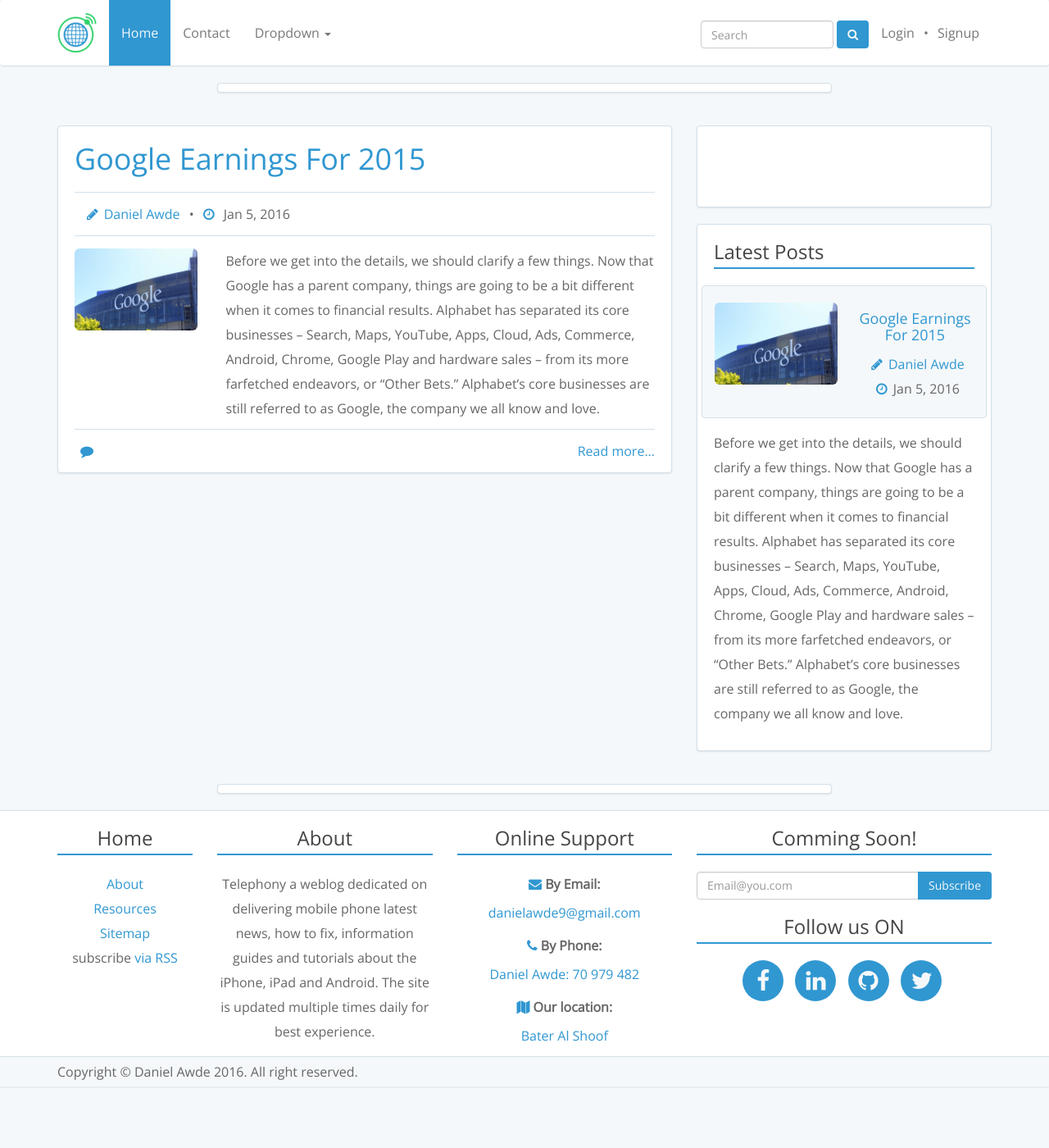
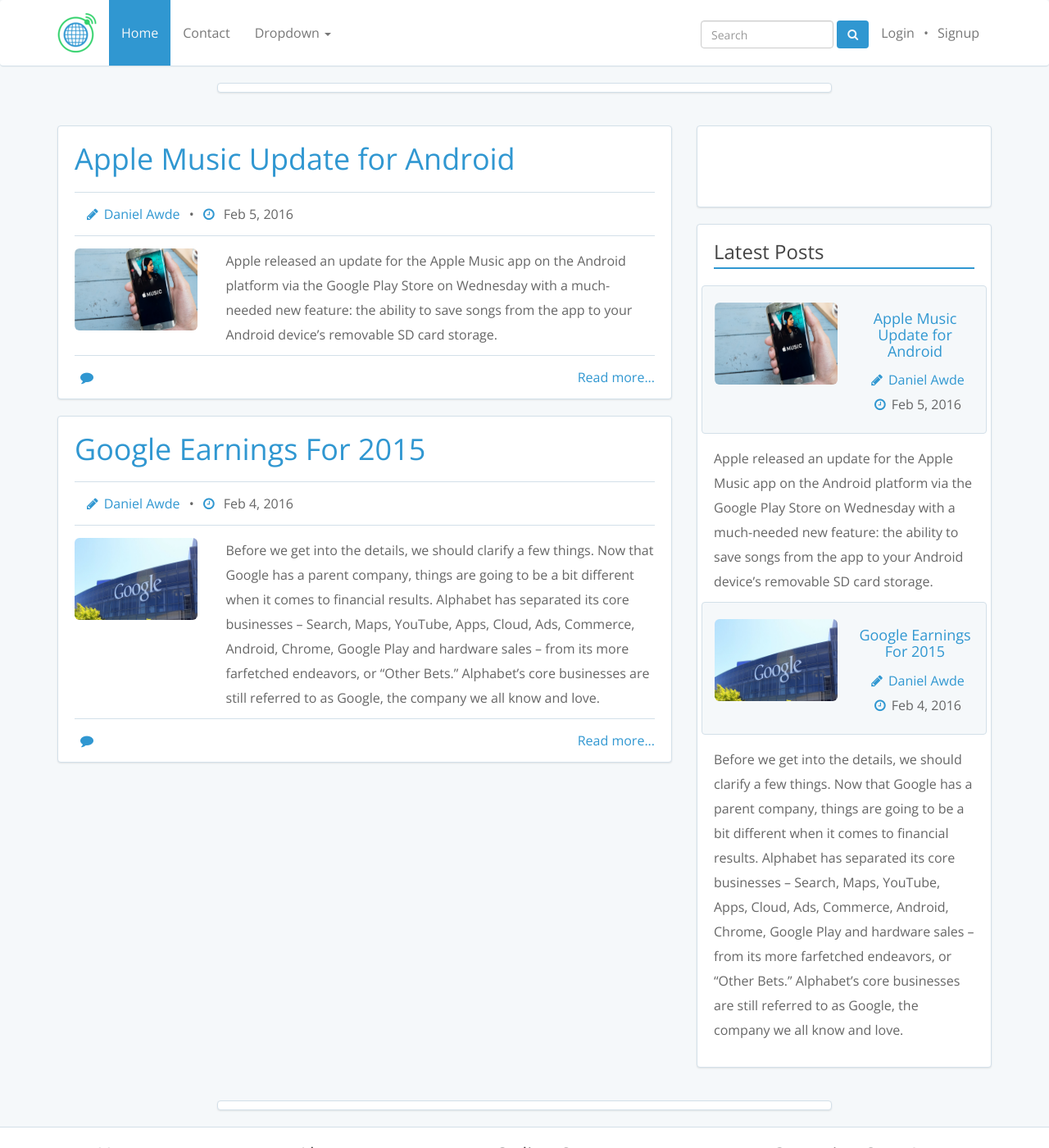
Before and after one commit to Telephony-lebanon/telephony-lebanon.github.io, a Jekyll site: the page built from index.html, in a window 1280 px wide and 1400 px high. Shown: the whole window at 82% size. Built offline with Jekyll 4.4.1, drawn with Linux system fonts in a browser that asks for light colours; nearby versions of some CDN libraries; the list of posts is cut into pages by our own code; comment, search, counter and statistics services are not loaded.

Commit message:
added new post

```diff
--- a/_posts/2016-01-05-google-earnings.markdown
+++ b/_posts/2016-02-04-google-earnings.markdown
@@ -7,3 +7,5 @@
 Now that we have all of that cleared up, let’s get into some numbers. Taking a look at Google’s revenues alone,&nbsp;the company has posted a full year revenue of $74.5 billion, up 13 percent year-over-year, as well as a total of $23.42 billion in profit for the full year. The company&nbsp;has earned $21.33 billion in revenue in Q4 2015, up 18 percent year-over-year, with a Q4 net income of $4.9 billion, up from $4.6 billion at the same time last year. Those are the important numbers when it comes to Google’s businesses, so let’s move on to the Other Bets.
 Alphabet’s Other Bets consist of other projects such as Google Fiber, Nest, Calico, GV (Google Ventures), Google Capital, X (Google X) and a few other important initiatives. For all of 2015, the company’s Other Bets earned a total of $448 million in revenue, up from $327 million year-over-year. These numbers aren’t all that high, especially when considering the Other Bets operating loss of $3.57 billion&nbsp;for the full year. Of course, these are largely experimental projects, so it shouldn’t really be a surprise that these businesses didn’t make the company any money.
 For more financial details, follow the source link below.
+
+[Google Offical Earnings](https://abc.xyz/investor/)
--- /dev/null
+++ b/_posts/2016-02-05-apple-music-update.markdown
@@ -0,0 +1,20 @@
+---
+title:  "Apple Music Update for Android"
+image: apple-music-android.jpg
+---
+Apple released an update for the Apple Music app on the Android platform via the Google Play Store on Wednesday with a much-needed new feature: the ability to save songs from the app to your Android device’s removable SD card storage.
+
+>What’s New
+>
+>This update adds downloading songs to an SD card, so you can now keep more music offline. You can also:
+>
+>* See the full schedule of Beats 1 shows, making it easy to tune into your favorite ones.
+>* Browse My Music by Composers, and Compilations, which help you find music your classical albums or movie soundtracks
+
+Moreover, the update makes it easier for Android users to use the Beats 1 radio station by making it possible to see a full schedule of shows and improving the experience of trying to find your favorite ones to follow, and it even makes it possible to perform searches for composers or compilations, which will make finding certain kinds of music a lot easier on specific users.
+
+Apple Music is still very much in beta on the Android platform, but it works entirely the same as the iOS counterpart, allowing users to stream music off of Apple’s online catalogs for a monthly price of $9.99. Android users also get the same 3-month free trial option that Apple users have, which is a plus for anyone wanting to try it out before they buy.
+
+Apple Music for Android is a [free download](https://play.google.com/store/apps/details?id=com.apple.android.music&hl=en) from the Google Play Store.
+
+If you have an Android device, will you be grabbing today’s Apple Music update? Share in the comments.
--- a/google17366081ccf03286.html
+++ /dev/null
@@ -1 +0,0 @@
-google-site-verification: google17366081ccf03286.html
```
Also changed, not shown: resources.md (deleted, +0 -6 lines), img/HQ-thumbnail.jpg (deleted), img/apple-music-android.jpg (added).
